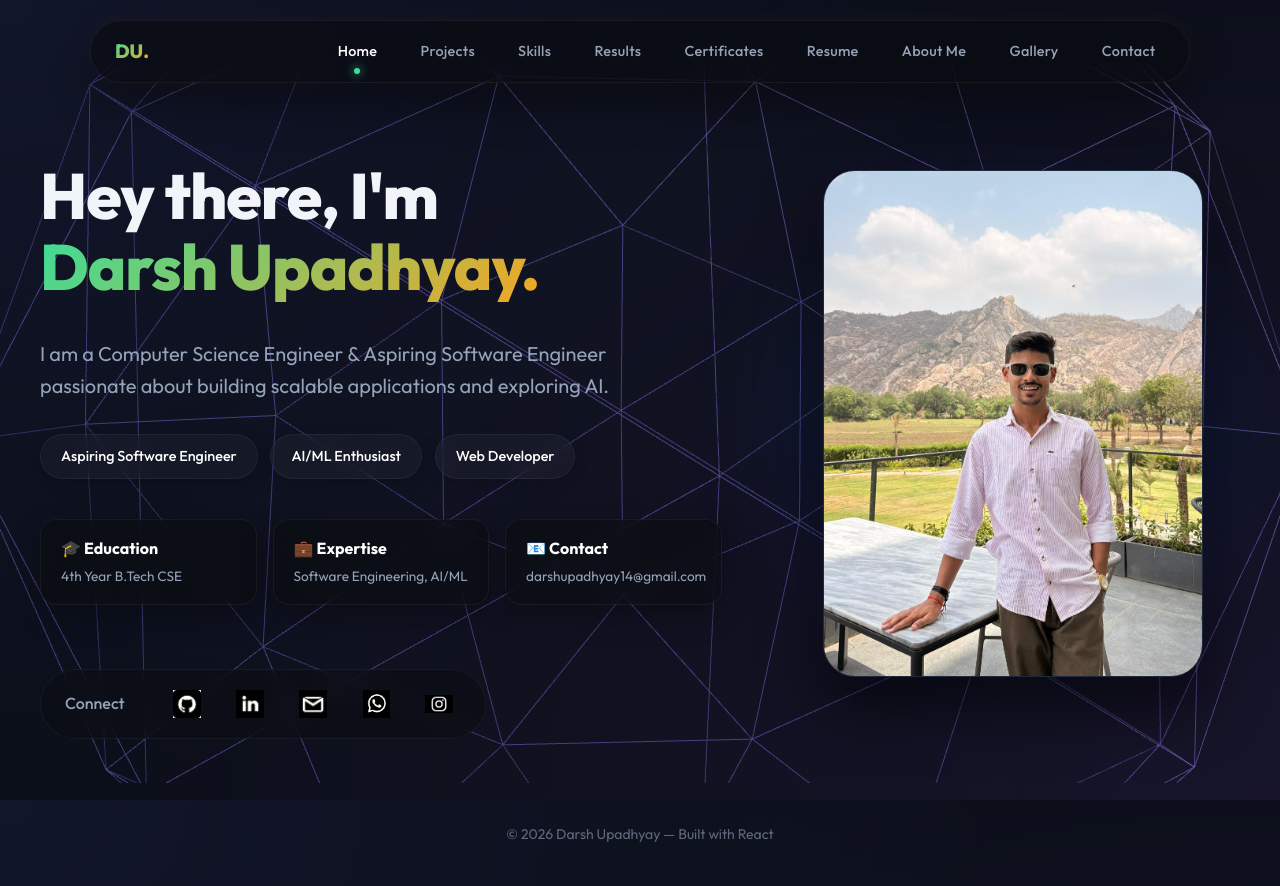
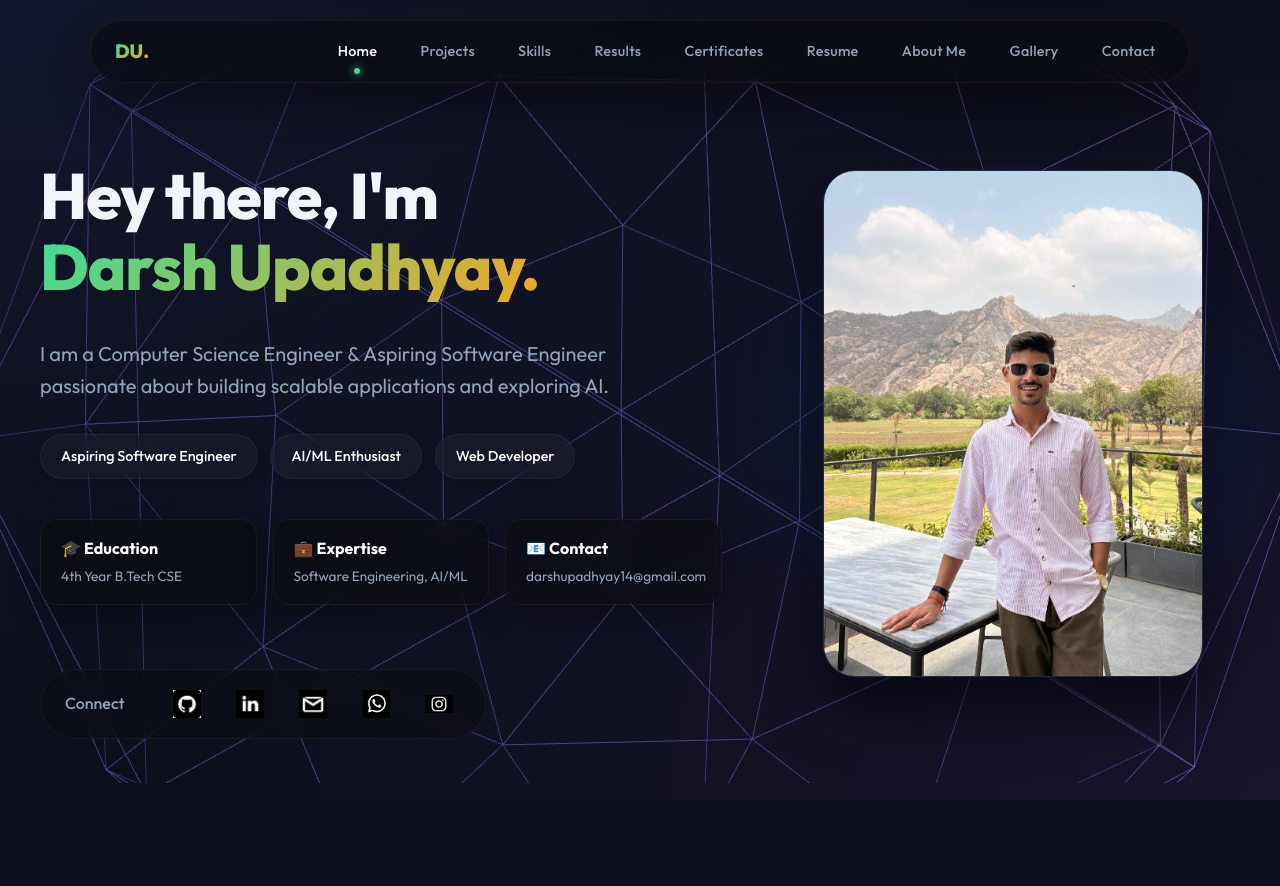
Before and after one commit to DarshUpadhyay12/portfolio-website, a React (Vite) app in the folder frontend/: page / in a window 1280 px wide. After the commit the page ends 800 px from the top, so only its background shows below. Built offline with nearby package versions, Linux system fonts and the light colour scheme; the HTML template or start-up script is replaced by a standard one.

Commit message:
Remove footer copyright notice from App.jsx

```diff
--- a/frontend/src/App.jsx
+++ b/frontend/src/App.jsx
@@ -46,9 +46,6 @@ export default function App() {
           </Suspense>
         </motion.main>
       </AnimatePresence>
-      <footer className="footer">
-        © {new Date().getFullYear()} Darsh Upadhyay — Built with React
-      </footer>
     </div>
   )
 }
```
